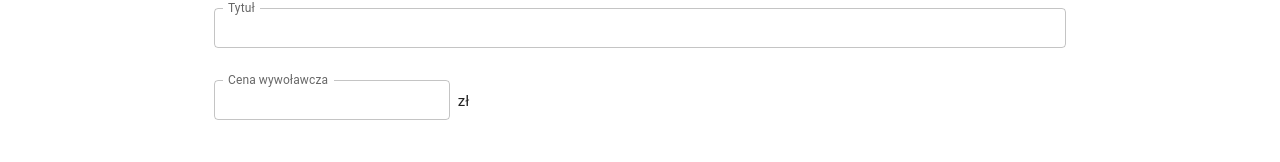
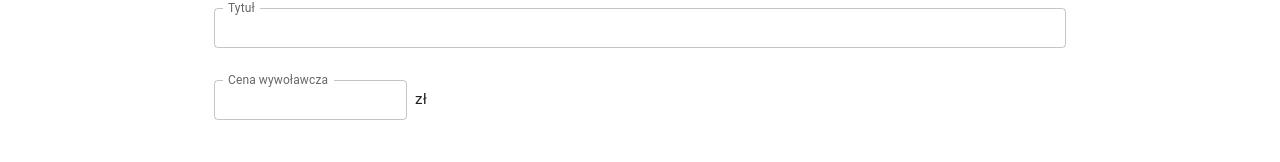
Before and after one commit to ocadotechnology-university/Robimy-dobro---aukcje, a React (Create React App) app in the folder frontend/: page /add in a window 1280 px wide. Shown: the part 250-412 px from the top of the page. Built offline with nearby package versions, Linux system fonts and the light colour scheme.

Commit message:
Refactor price section using MUI

```diff
--- a/frontend/src/components/AddPage/AddPage.styles.tsx
+++ b/frontend/src/components/AddPage/AddPage.styles.tsx
@@ -26,3 +26,8 @@ export const ImageUploadBoxStyle: SxProps<Theme> = {
         backgroundColor: '#f0f0f0',
     },
 };
+
+export const PriceUnitStyle: SxProps<Theme> = {
+    mt: '2px',
+    fontSize: '0.95rem',
+};
--- a/frontend/src/components/AddPage/AddPage.tsx
+++ b/frontend/src/components/AddPage/AddPage.tsx
@@ -11,6 +11,7 @@ import TextField from '@mui/material/TextField';
 import { FormContainerStyle } from './AddPage.styles';
 import { ImageUploadStackStyle } from './AddPage.styles';
 import { ImageUploadBoxStyle } from './AddPage.styles';
+import { PriceUnitStyle } from './AddPage.styles';
 
 import {Checkbox, FormControlLabel, FormGroup, MenuItem} from "@mui/material";
 
@@ -29,22 +30,7 @@ const AddPage: React.FC = () => {
                 <Stack spacing={4}>
                     <ImageUploadSection />
                     <TitleSection title={title} setTitle={setTitle} />
-
-                    <div className="PriceFrame">
-                        <TextField
-                            label={
-                            <>Cena wywoławcza</>
-                            }
-                            variant="outlined"
-                            fullWidth
-                            size="small"
-                            type="number"
-                            onChange={(e) => setPrice(e.target.value)}
-                            InputLabelProps={{ shrink: true }}
-
-                        />
-                        <span className="PriceUnit">zł</span>
-                    </div>
+                    <PriceSection price={price} setPrice={setPrice} />
 
                     <div className="CityFrame">
                         <FormGroup>
@@ -162,4 +148,27 @@ const TitleSection = ({ title, setTitle }: TitleSectionProps) => (
     </Box>
 );
 
+type PriceSectionProps = {
+    price: string;
+    setPrice: (value: string) => void;
+};
+
+const PriceSection = ({ price, setPrice }: PriceSectionProps) => (
+    <Stack direction="row" spacing={1} alignItems="center" sx={{ width: '25%' }}>
+        <TextField
+            label={
+                <>Cena wywoławcza</>
+            }
+            variant="outlined"
+            fullWidth
+            size="small"
+            type="number"
+            onChange={(e) => setPrice(e.target.value)}
+            InputLabelProps={{ shrink: true }}
+            inputProps={{ min: 0 }}
+        />
+        <Typography variant="body2" sx={PriceUnitStyle}>zł</Typography>
+    </Stack>
+);
+
 export default AddPage;
```
